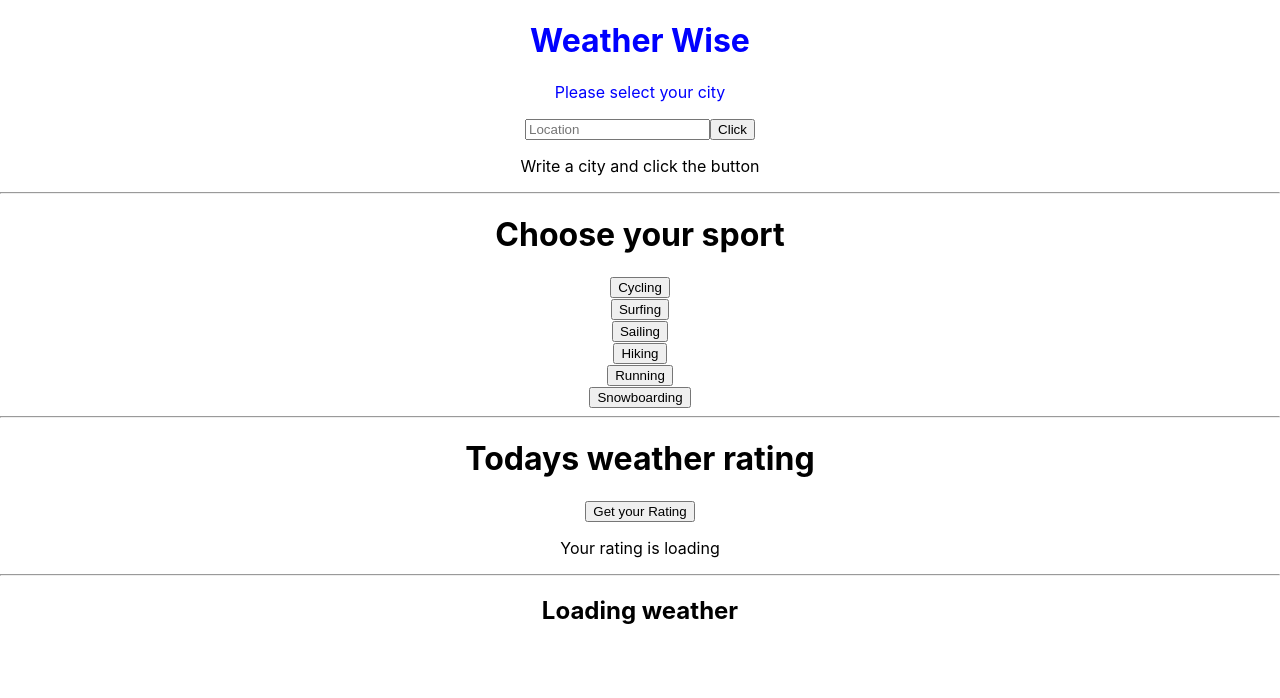
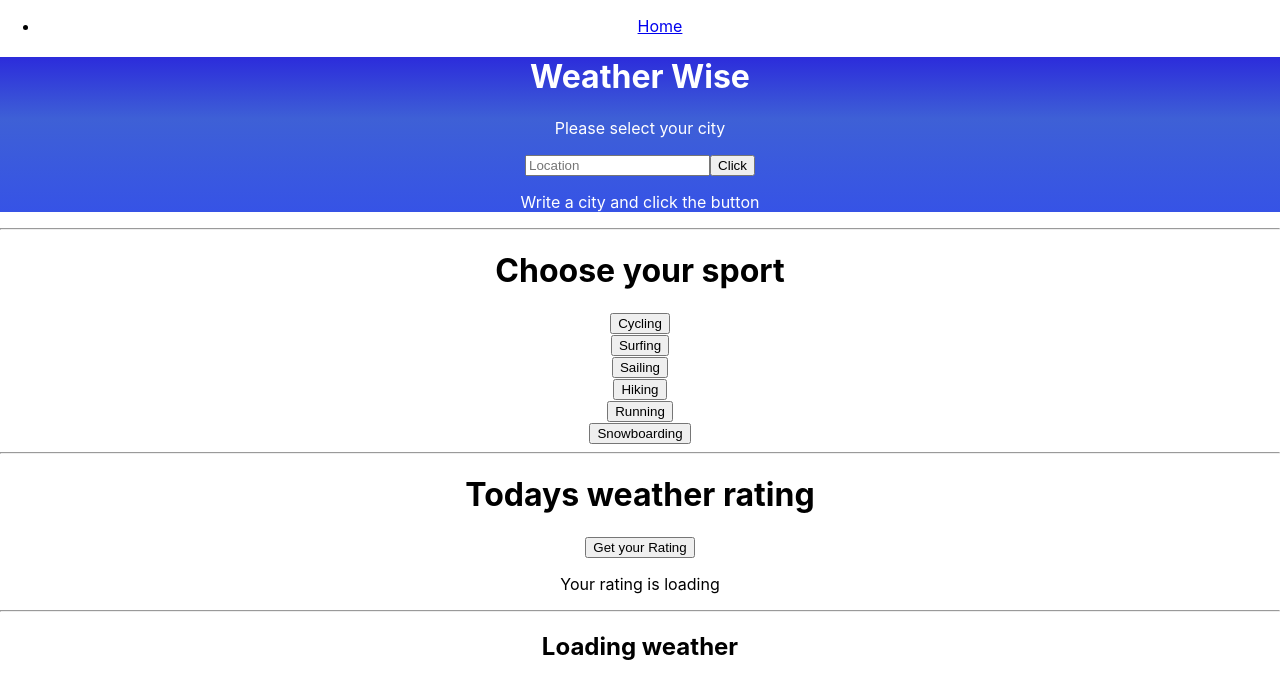
Before and after one commit to Billy-Night/weather_wise_app, a React (Create React App) app: page /LocationSection in a window 1280 px wide. Shown: the top 698 px of the page. Built offline with nearby package versions, Linux system fonts and the light colour scheme; no server answers.

Commit message:
installed router, created navbar and added links to the first route which contains the render for the location component, everything is functioning

```diff
--- a/package.json
+++ b/package.json
@@ -8,6 +8,7 @@
     "@testing-library/user-event": "^13.5.0",
     "react": "^18.0.0",
     "react-dom": "^18.0.0",
+    "react-router-dom": "^6.3.0",
     "react-scripts": "5.0.0",
     "web-vitals": "^2.1.4"
   },
--- a/src/App.css
+++ b/src/App.css
@@ -2,5 +2,6 @@
   text-align: center;
 }
 .search {
-  color: blue;
+  background: linear-gradient(0deg, rgb(54, 83, 230) 0%, rgba(62,96,214,1) 60%, rgba(44,44,219,1) 100%);
+  color: white;
 }
--- a/src/App.js
+++ b/src/App.js
@@ -1,6 +1,8 @@
 import React, { useState } from "react";
+import { Routes, Route, Link } from 'react-router-dom';
 import './App.css';
 import LocationSection from "./components/LocationSection.js";
+
 
 //This finds the current date and hour.
 let today = new Date();
@@ -29,6 +31,7 @@ const uvStartRate = 1;
 
 function App() {
 
+  let [section, setSection] = useState("");
 //The states shows the user input recorded by the form
   let [city, setCity] = useState("");
 //This state saves the data from the geolocation API call
@@ -148,13 +151,17 @@ const cyclingWeatherFn = (tempStartValue, totalTempDif, tempStartRate, windStart
 }
 
   return (
-    <div className="App">
-      <LocationSection handleSubmit={handleSubmit} value={city} handleChange={handleChange} handleClick={handleClick}/>
-      {showCity ? (
-        <p>City you wrote is: {city}</p>
-      ) : (
-        <p>Write a city and click the button</p>
-      )}
+      <div className="App">
+      <nav>
+        <ul>
+          <li>
+            <Link to="/LocationSection">Home</Link>
+          </li>
+        </ul>
+      </nav>
+      <Routes>
+          <Route path="/LocationSection" element={<LocationSection handleSubmit={handleSubmit} city={city} handleChange={handleChange} handleClick={handleClick} showCity={showCity} />} />
+      </Routes>
 
       <hr></hr>
       <>
@@ -174,7 +181,9 @@ const cyclingWeatherFn = (tempStartValue, totalTempDif, tempStartRate, windStart
         <hr></hr>
         <h1>Todays weather rating</h1>
       </>
-      <button onClick={() => cyclingWeatherFn(tempStartValue, totalTempDif, tempStartRate, windStartValue, totalWindDif, windStartRate, popStartValue, totalPopDif, popStartRate, currentHour, uvStartValue, totalUvDif, uvStartRate)}>Get your Rating</button>
+      <>
+        <button onClick={() => cyclingWeatherFn(tempStartValue, totalTempDif, tempStartRate, windStartValue, totalWindDif, windStartRate, popStartValue, totalPopDif, popStartRate, currentHour, uvStartValue, totalUvDif, uvStartRate)}>Get your Rating</button>
+      </>
       {cyclingRating >= 0 ? (
       <>
         <p>Todays cycling Rating is: 10/{cyclingRating}</p>
@@ -191,7 +200,7 @@ const cyclingWeatherFn = (tempStartValue, totalTempDif, tempStartRate, windStart
       </>
       )}
 
-<hr></hr>
+      <hr></hr>
       <>
       {apiLoaded ? (
       <>
@@ -216,3 +225,7 @@ const cyclingWeatherFn = (tempStartValue, totalTempDif, tempStartRate, windStart
 }
 
 export default App;
+
+
+//The code below was used to render the LocationSection Component and pass down props, it has now been replaced with the routes.
+//<LocationSection handleSubmit={handleSubmit} city={city} handleChange={handleChange} handleClick={handleClick} showCity={showCity}/>
--- a/src/components/LocationSection.js
+++ b/src/components/LocationSection.js
@@ -7,6 +7,11 @@ const LocationSection = (props) => (
             <input value={props.city} onChange={props.handleChange}placeholder="Location" />
             <button onClick={props.handleClick}>Click</button>
         </form>
+        {props.showCity ? (
+        <p>City you wrote is: {props.city}</p>
+      ) : (
+        <p>Write a city and click the button</p>
+      )}
     </div>
 );
 
--- a/src/index.js
+++ b/src/index.js
@@ -1,13 +1,16 @@
 import React from 'react';
 import ReactDOM from 'react-dom';
+import { BrowserRouter } from "react-router-dom";
 import './index.css';
 import App from './App';
 import reportWebVitals from './reportWebVitals';
 
 ReactDOM.render(
-  <React.StrictMode>
-    <App />
-  </React.StrictMode>,
+    <BrowserRouter>
+      <React.StrictMode>
+        <App />
+      </React.StrictMode>
+    </BrowserRouter>,
   document.getElementById('root')
 );
 
```
Also changed, not shown: 1 other file (tests, documents, lock files or other folders).
